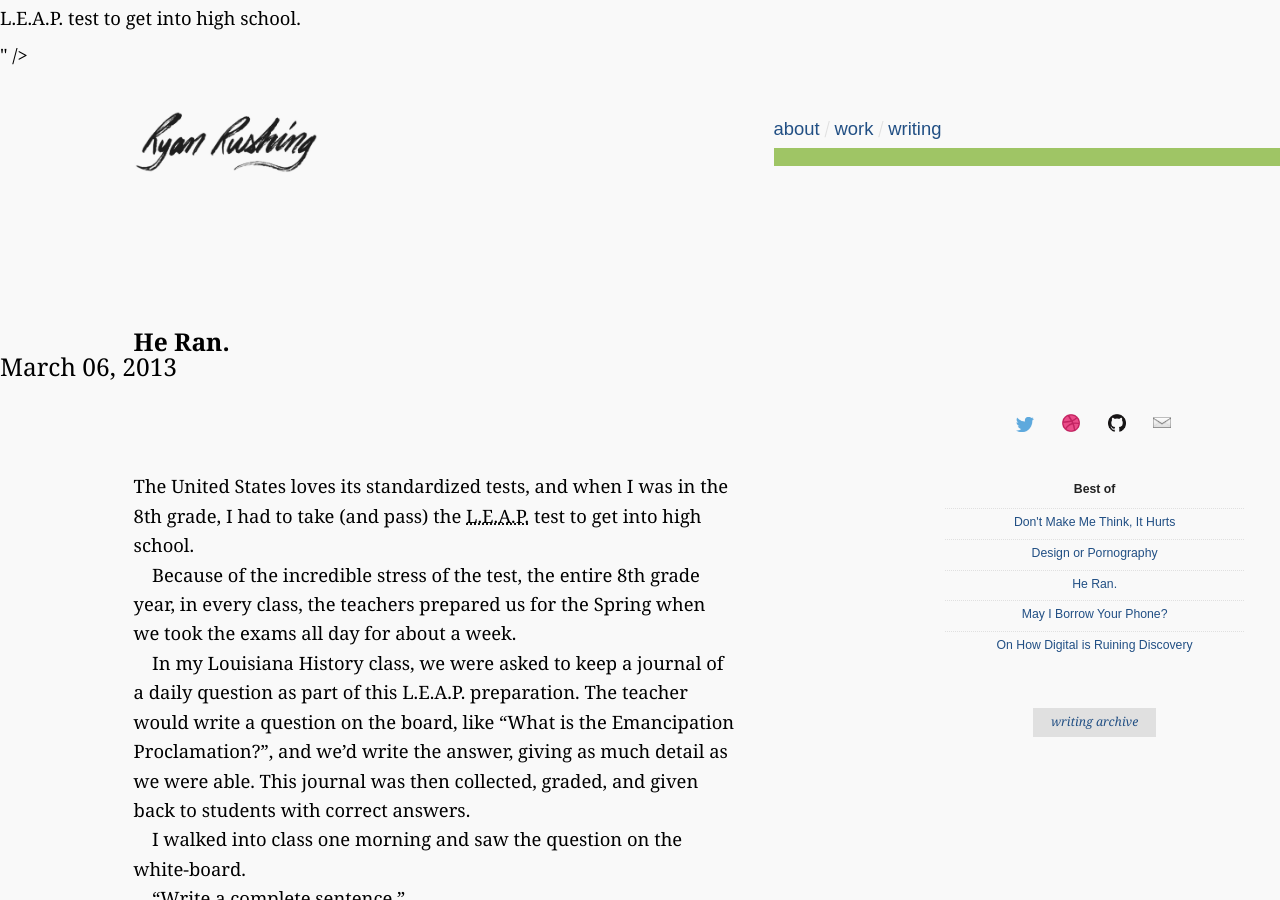
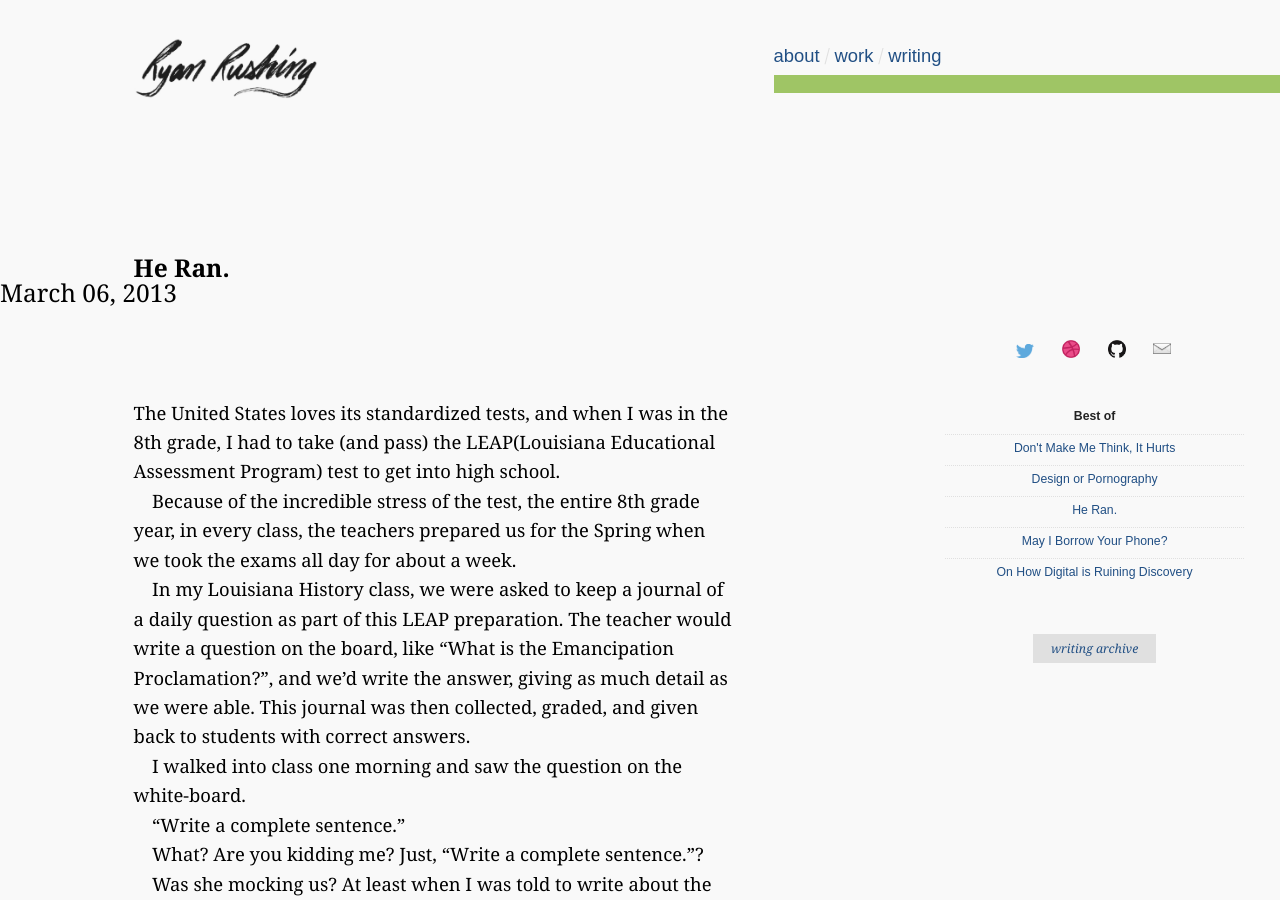
Before and after one commit to WriteEditor/ryan-rushing, a Jekyll site: the page built from _posts/writing/2013-03-06-he-ran.md, in a window 1280 px wide and 900 px high. Built offline with Jekyll 4.4.1, drawn with Linux system fonts in a browser that asks for light colours; nearby versions of some CDN libraries; Markdown is read by kramdown in place of the engine named in the settings; some of the changed text lies outside the part shown.

Commit message:
fixed markup causing some generated markup to be  wacky

```diff
--- a/_posts/writing/2013-03-06-he-ran.md
+++ b/_posts/writing/2013-03-06-he-ran.md
@@ -4,11 +4,11 @@
 categories: writing favorite
 ---
 
-The United States loves its standardized tests, and when I was in the 8th grade, I had to take (and pass) the <abbr title="Louisiana Educational Assessment Program">L.E.A.P.</abbr> test to get into high school.
+The United States loves its standardized tests, and when I was in the 8th grade, I had to take (and pass) the LEAP(Louisiana Educational Assessment Program) test to get into high school.
 
 Because of the incredible stress of the test, the entire 8th grade year, in every class, the teachers prepared us for the Spring when we took the exams all day for about a week.
 
-In my Louisiana History class, we were asked to keep a journal of a daily question as part of this L.E.A.P. preparation. The teacher would write a question on the board, like "What is the Emancipation Proclamation?", and we'd write the answer, giving as much detail as we were able. This journal was then collected, graded, and given back to students with correct answers.
+In my Louisiana History class, we were asked to keep a journal of a daily question as part of this LEAP preparation. The teacher would write a question on the board, like "What is the Emancipation Proclamation?", and we'd write the answer, giving as much detail as we were able. This journal was then collected, graded, and given back to students with correct answers.
 
 I walked into class one morning and saw the question on the white-board.
 
@@ -36,7 +36,7 @@
 
 Don't get me wrong, I complained to my parents and my friends who all assured me my answer was correct, but I never confronted my teacher about it. I never brought it up again after that week and I silently completed all assignments and daily questions from that day forward.
 
-I passed the L.E.A.P. with no problem and went on to graduate from high school with honors. I graduated college and have worked with fantastic [people](http://artequalswork.com), [clients](http://woot.com), and [companies](http://kalkomey.com) since then. My educational experience certainly didn't hinge on those daily challenges written on that board in the 8th grade.
+I passed the LEAP with no problem and went on to graduate from high school with honors. I graduated college and have worked with fantastic [people](http://artequalswork.com), [clients](http://woot.com), and [companies](http://kalkomey.com) since then. My educational experience certainly didn't hinge on those daily challenges written on that board in the 8th grade.
 
 However, it did impact me. That day I was told I was wrong when I was not. The person in authority shouted "No!" with incomplete knowledge, and I didn't challenge the decision. I complained, yes, but there was no action to follow it up.
 
```
Also changed, not shown: _posts/writing/2013-03-03-the-problem-with-infinity.md (+0 -1 lines), _posts/writing/2013-03-24-learning-and-using-jekyll.md (+1 -1 lines), _posts/writing/2013-10-21-ios-7-automatic-updates-harry-potter-and-language.md (+1 -1 lines).
